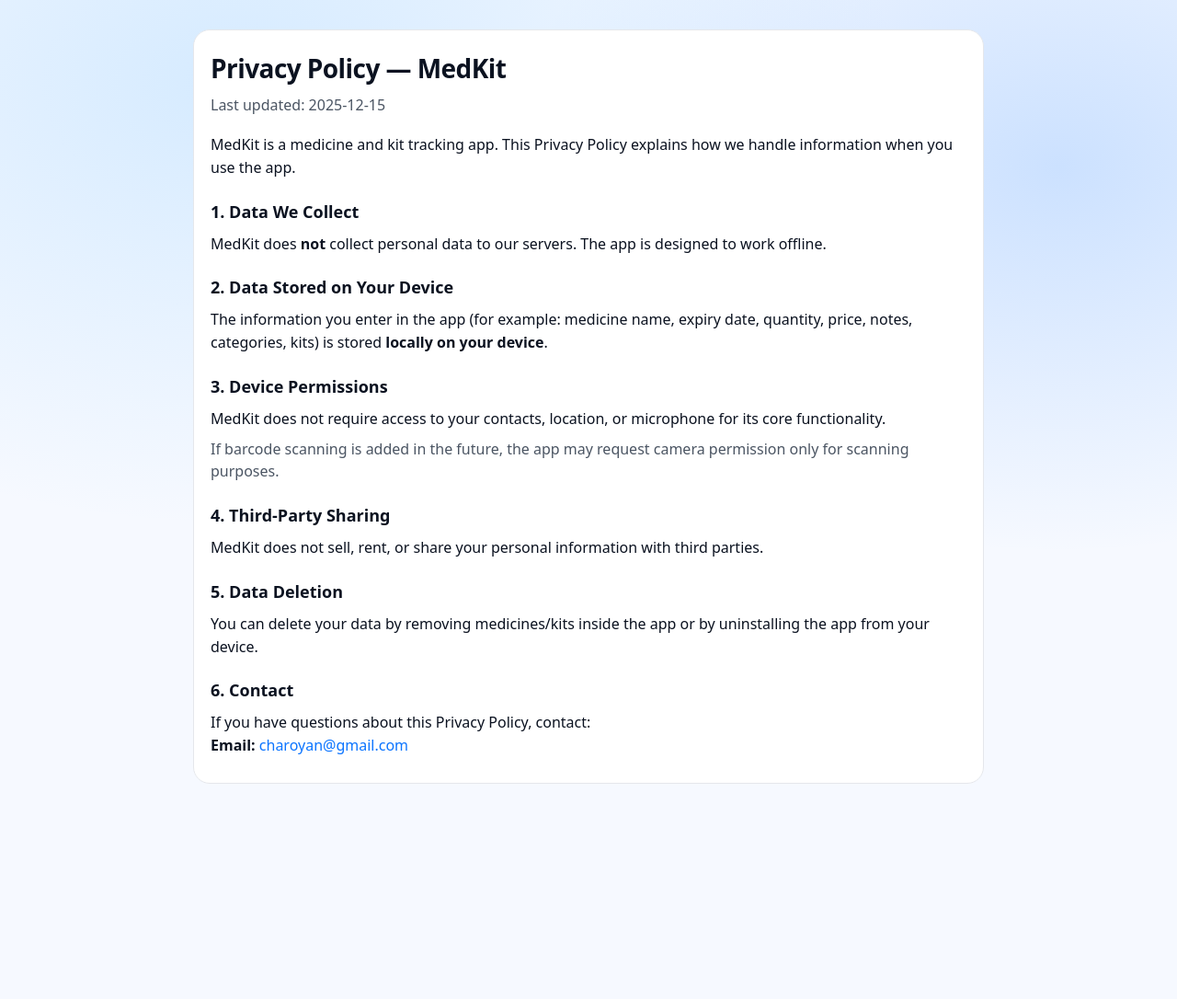
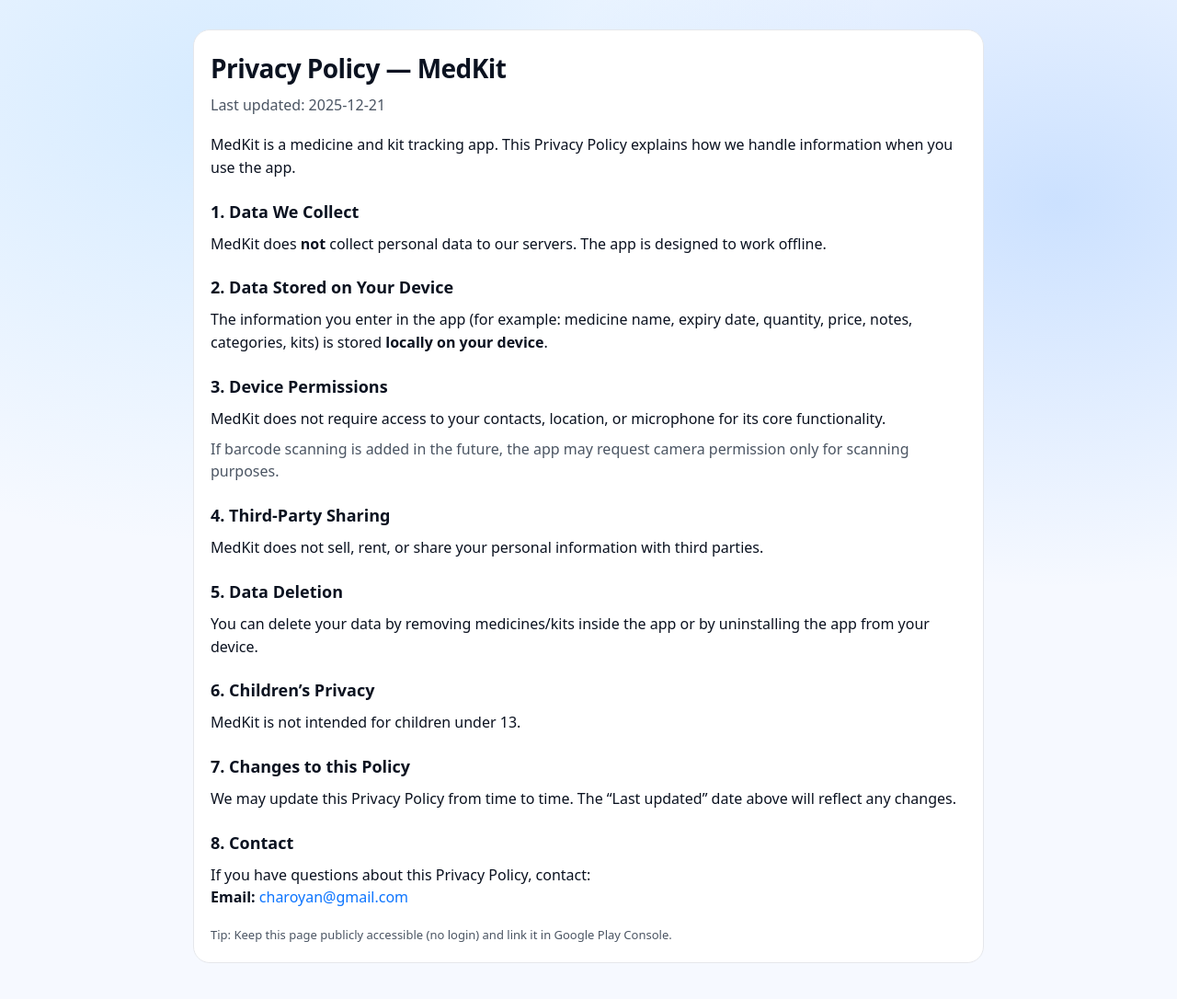
Before and after one commit to Charly3X/medkit.github.io, a plain HTML site: page index.html in a window 1280 px wide. Shown: the whole page at 92% size. Before the commit the page ends 908 px from the top, so only its background shows below. Drawn offline with Linux system fonts and the light colour scheme.

Commit message:
Update index.html

```diff
--- a/index.html
+++ b/index.html
@@ -57,7 +57,7 @@
   <div class="wrap">
     <div class="card">
       <h1>Privacy Policy — MedKit</h1>
-      <div class="meta">Last updated: <span id="date">2025-12-15</span></div>
+      <div class="meta">Last updated: <span id="date">2025-12-21</span></div>
 
       <p>
         MedKit is a medicine and kit tracking app. This Privacy Policy explains how we handle
@@ -93,18 +93,27 @@
         You can delete your data by removing medicines/kits inside the app or by uninstalling the app from your device.
       </p>
 
-      <h2>6. Contact</h2>
+      <h2>6. Children’s Privacy</h2>
+      <p>
+        MedKit is not intended for children under 13.
+      </p>
+
+      <h2>7. Changes to this Policy</h2>
+      <p>
+        We may update this Privacy Policy from time to time. The “Last updated” date above will reflect any changes.
+      </p>
+
+      <h2>8. Contact</h2>
       <p>
         If you have questions about this Privacy Policy, contact:
         <br />
         <strong>Email:</strong> <a href="mailto:charoyan@gmail.com">charoyan@gmail.com</a>
       </p>
+
+      <div class="footer">
+        Tip: Keep this page publicly accessible (no login) and link it in Google Play Console.
+      </div>
     </div>
   </div>
-
-  <script>
-    // Optional: auto-set today's date if you want.
-    // document.getElementById('date').textContent = new Date().toISOString().slice(0,10);
-  </script>
 </body>
 </html>
```
